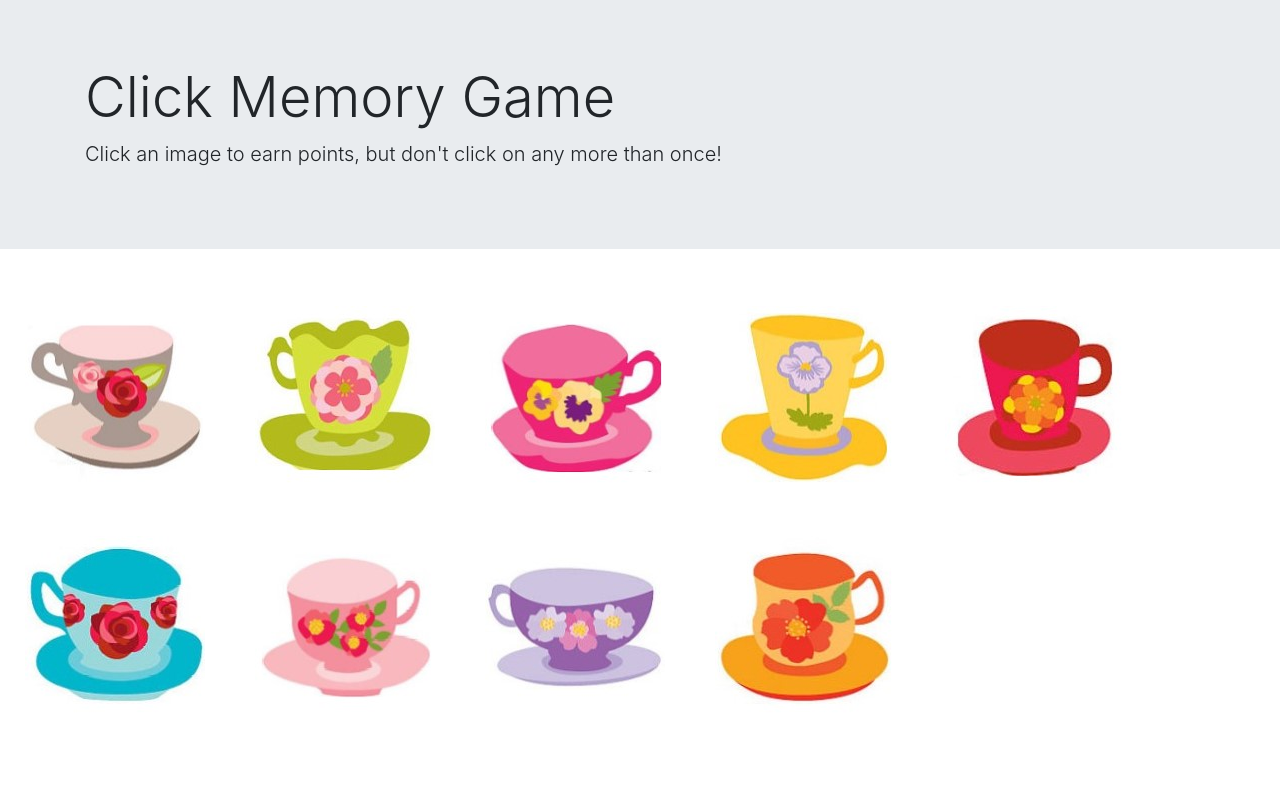
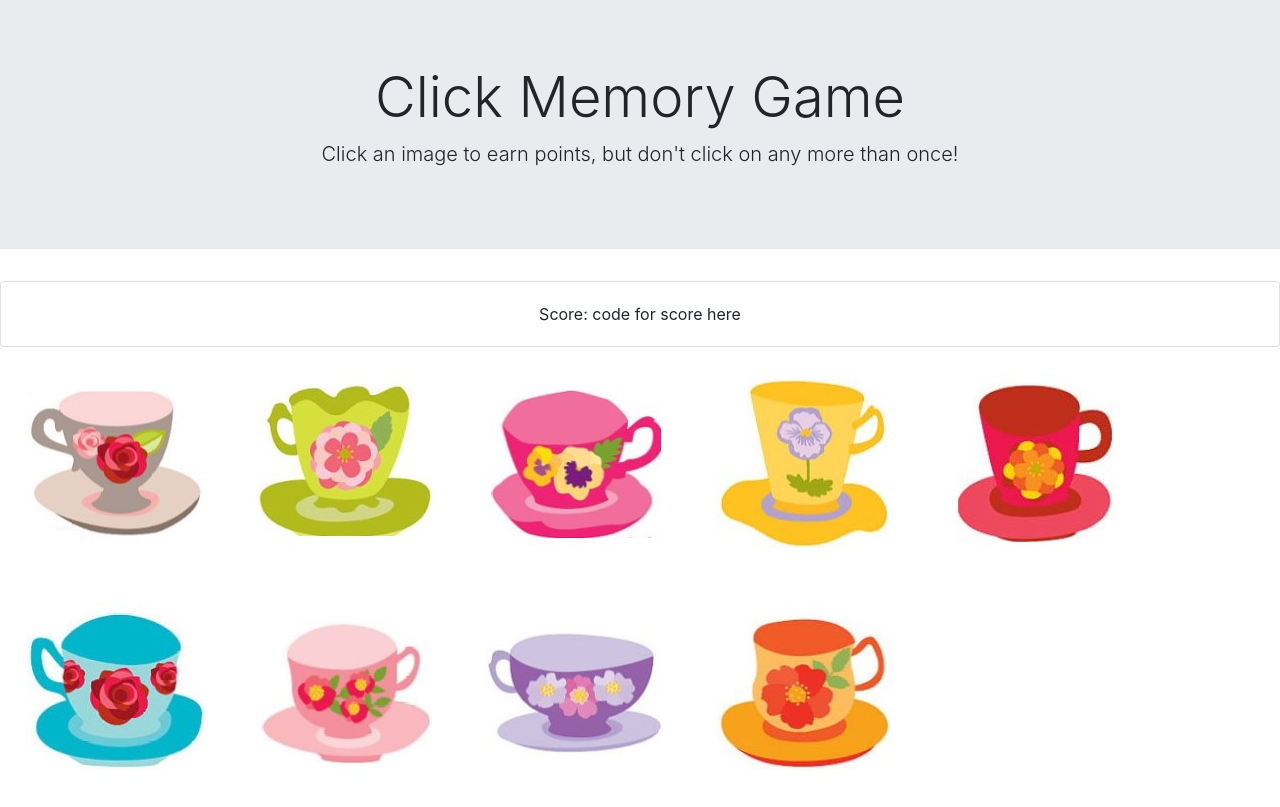
Before and after one commit to kmalillos/click-game, a React (Create React App) app: page / in a window 1280 px wide. Built offline with nearby package versions, Linux system fonts and the light colour scheme.

Commit message:
added Scoreboard component

```diff
--- a/src/App.js
+++ b/src/App.js
@@ -1,8 +1,9 @@
 import React, { Component } from 'react';
 import './App.css';
 import data from "./data.json";
-import Title from "./components/Title/index.js"
-import GameCards from "./components/GameCards/index.js"
+import Title from "./components/Title/index.js";
+import Scoreboard from "./components/Scoreboard/index.js";
+import GameCards from "./components/GameCards/index.js";
 
 
 class App extends Component {
@@ -55,6 +56,8 @@ class App extends Component {
       <div>
         <Title/>
 
+        <Scoreboard/>
+
         {this.state.data.map(item => (
           <GameCards
             key={item.id}
--- /dev/null
+++ b/src/components/Scoreboard/index.js
@@ -0,0 +1,14 @@
+import React from "react";
+
+const Scoreboard = () => {
+
+    return (
+        <div className="card">
+            <div className="card-body text-center">
+                Score: code for score here
+            </div>
+        </div>
+    )
+}
+
+export default Scoreboard;
--- a/src/components/Title/index.js
+++ b/src/components/Title/index.js
@@ -4,8 +4,8 @@ const Title = () => {
 
     return (
         <div className="jumbotron jumbotron-fluid">
-            <div className="container">
-                <h1 className="display-4">Click Memory Game</h1>
+            <div className="container text-center">
+                <h1 className="display-4 ">Click Memory Game</h1>
                 <p className="lead">Click an image to earn points, but don't click on any more than once!</p>
             </div>
         </div>
```
